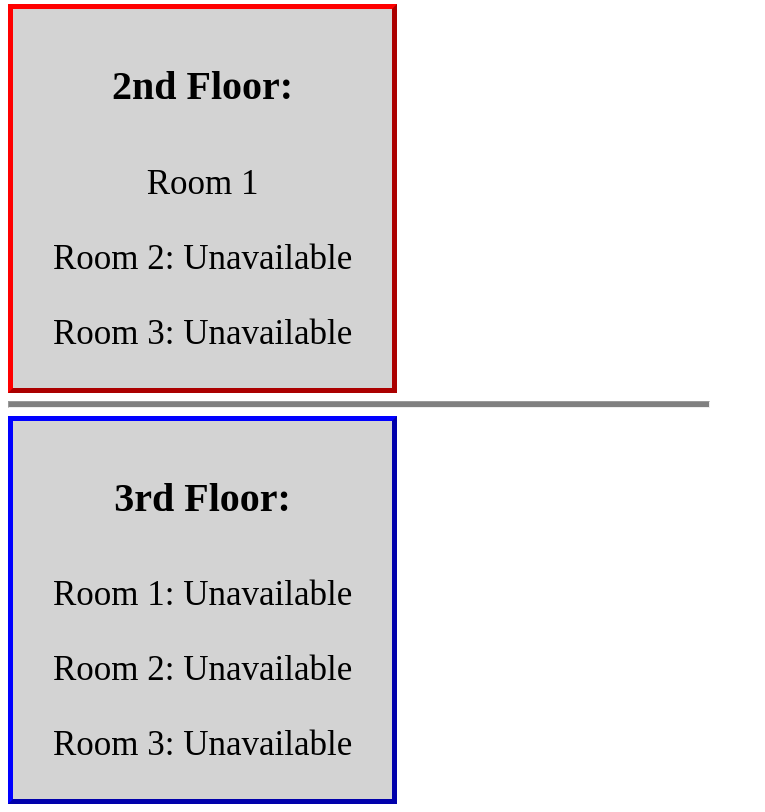
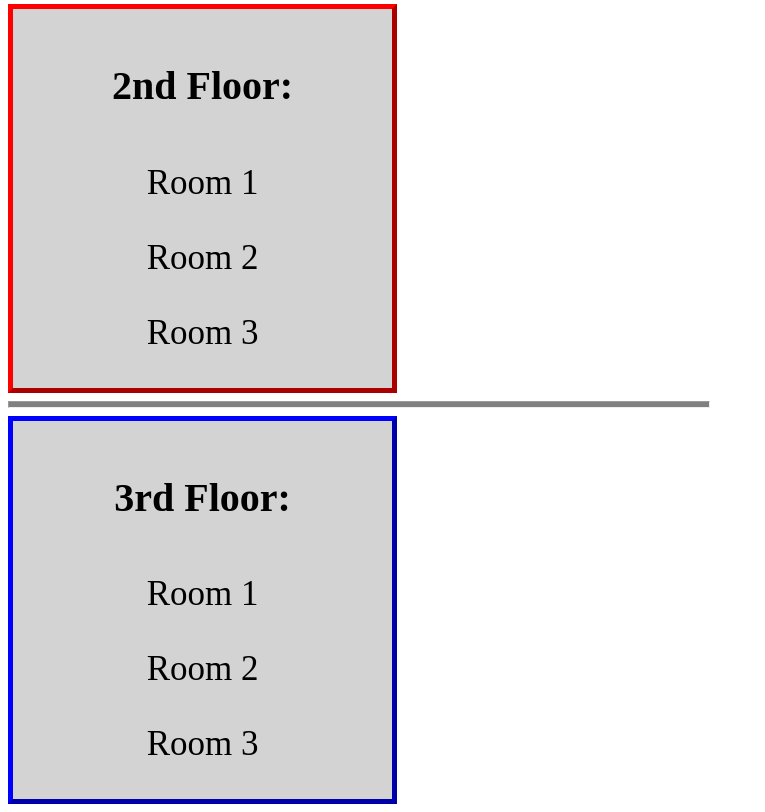
Before and after one commit to BurntMuffins/StudyRoomStatus, a Flask app: page / in a window 1280 px wide. Shown: the part 745-1557 px from the top of the page, without its empty margins (0-765 px from the left). Run offline with Flask 3, Linux system fonts and the light colour scheme; data that the repository does not hold is empty.

Commit message:
Made some changes. Things aren't working :)

```diff
--- a/hostPi/host.py
+++ b/hostPi/host.py
@@ -8,7 +8,7 @@
 from flask_cors import CORS
 import json, os.path
 
-NUM_OF_SENSORS = 3
+NUM_OF_SENSORS = 8
 
 def load_data():
     with open("data.json", "r") as file:
@@ -67,4 +67,4 @@
 save_data(data)
 
 if __name__ == "__main__":
-    app.run(host="localhost", debug=True)
+    app.run(host="study-room-status.local", debug=True)
--- a/hostPi/templates/index.html
+++ b/hostPi/templates/index.html
@@ -3,7 +3,7 @@
     <head>
         <meta charset="utf-8">
         <title>Study Room Status</title>
-        <meta http-equiv="refresh" content="5";url=http://localhost:5000 >
+        <meta http-equiv="refresh" content="5";url=http://study-room-status.local:5000 >
     </head>
     <body>
         <h1 style="font-family: Gill Sans Extrabold; font-size: 70px; background-color: blue; color:white">COES Study Room Status</h1>
@@ -12,6 +12,7 @@
         <h3 style="font-family: Arial Black; font-size: 30px; color:green"><i>Open Room</i></h3>
         <h3 style="font-family: Georgia; font-size: 30px; color:red">Closed Room</h3>
         <script>
+            let HOST = "http://study-room-status.local:5000/check-room"
             async function postData(url = "", data = {}) {
                 let res = await fetch(url, {
                    method:"POST",
@@ -20,33 +21,35 @@
                });
                return res.json()
             }
-            postData("http://localhost:5000/check-room", {"room": "study-room-status-1"}).then(
-                (data) => document.getElementById("Floor1_1").style.color = data["occupied"] ? "red" : "green"
-            );
-            postData("http://localhost:5000/check-room", {"room": "study-room-status-1"}).then(
-                (data) => document.getElementById("Floor1_1").style.fontFamily = data["occupied"] ? "Georgia" : "Arial Black"
-            );
-            postData("http://localhost:5000/check-room", {"room": "study-room-status-1"}).then(
-                (data) => document.getElementById("Floor1_1").style.fontStyle = data["occupied"] ? "initial" : "italic"
-            );
-            postData("http://localhost:5000/check-room", {"room": "study-room-status-2"}).then(
-                (data) => document.getElementById("Floor1_2").style.color = data["occupied"] ? "red" : "green"
-            );
-            postData("http://localhost:5000/check-room", {"room": "study-room-status-2"}).then(
-                (data) => document.getElementById("Floor1_2").style.fontFamily = data["occupied"] ? "Georgia" : "Arial Black"
-            );
-            postData("http://localhost:5000/check-room", {"room": "study-room-status-2"}).then(
-                (data) => document.getElementById("Floor1_2").style.fontStyle = data["occupied"] ? "initial" : "italic"
-            );
-            postData("http://localhost:5000/check-room", {"room": "study-room-status-3"}).then(
-                (data) => document.getElementById("Floor2_1").style.color = data["occupied"] ? "red" : "green"
-            );
-            postData("http://localhost:5000/check-room", {"room": "study-room-status-3"}).then(
-                (data) => document.getElementById("Floor2_1").style.fontFamily = data["occupied"] ? "Georgia" : "Arial Black"
-            );
-            postData("http://localhost:5000/check-room", {"room": "study-room-status-3"}).then(
-                (data) => document.getElementById("Floor2_1").style.fontStyle = data["occupied"] ? "initial" : "italic"
-            );
+
+            let sensorNumber = 1;
+
+            // create an array to hold all the promises
+            let promises = [];
+
+            // loop through 3 floors
+            for (let floor = 1; floor <= 3; floor++) {
+                let numSensors = floor === 1 ? 2 : 3; // determine number of sensors on this floor
+
+                // loop through sensors on this floor
+                for (let sensor = 1; sensor <= numSensors; sensor++) {
+                    // create the promise and push it to the array
+                    let promise = postData(HOST, {"room": "study-room-status-" + sensorNumber}).then(
+                        (data) => {
+                            document.getElementById("Floor"+floor+"_"+sensor).style.color = data["occupied"] ? "red" : "green";
+                            document.getElementById("Floor"+floor+"_"+sensor).style.fontFamily = data["occupied"] ? "Georgia" : "Arial Black";
+                            document.getElementById("Floor"+floor+"_"+sensor).style.fontStyle = data["occupied"] ? "initial" : "italic";
+                        }
+                    );
+                    promises.push(promise);
+                    sensorNumber++;
+                }
+            }
+
+            // wait for all the promises to complete before continuing
+            Promise.all(promises).then(() => {
+                console.log("All requests completed.");
+            });
         </script>
         <div style="border-style: outset; border-width: 5px; text-align: center; background-color: lightgray; border-color:blue; width:30%;">
             <h4 id="First Floor" style="font-size: 40px;">1st Floor:</h4>
@@ -56,15 +59,15 @@
         <hr align="left" style="width: 700px; height: 5px; background-color:gray">
         <div style="border-style: outset; border-width: 5px; text-align: center; background-color: lightgray; border-color:red; width:30%;">
             <h4 id="Second Floor" style="font-size: 40px">2nd Floor:</h4>
-            <p id="Floor2_1" style="font-size: 35px">Room 1</p>
-            <p id="Floor2_2" style="font-size: 35px">Room 2: Unavailable</p>
-            <p id="Floor2_3" style="font-size: 35px">Room 3: Unavailable</p>
+            <p id="Floor2_3" style="font-size: 35px">Room 1</p>
+            <p id="Floor2_4" style="font-size: 35px">Room 2</p>
+            <p id="Floor2_5" style="font-size: 35px">Room 3</p>
         </div>
         <hr align="left" style="width: 700px; size: 20; height: 5px; background-color:gray">
         <div style="border-style: outset; border-width: 5px; text-align: center; background-color: lightgray; border-color:blue; width:30%;">
             <h4 id="Third Floor" style="font-size: 40px">3rd Floor:</h4>
-            <p id="Floor3_1" style="font-size: 35px">Room 1: Unavailable</p>
-            <p id="Floor3_2" style="font-size: 35px">Room 2: Unavailable</p>
-            <p id="Floor3_3" style="font-size: 35px">Room 3: Unavailable</p>
+            <p id="Floor3_6" style="font-size: 35px">Room 1</p>
+            <p id="Floor3_7" style="font-size: 35px">Room 2</p>
+            <p id="Floor3_8" style="font-size: 35px">Room 3</p>
         </div>
 </html>
```
